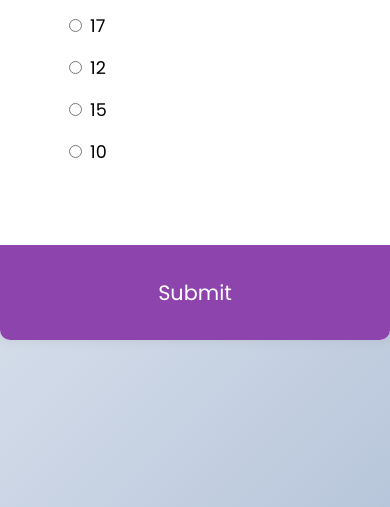
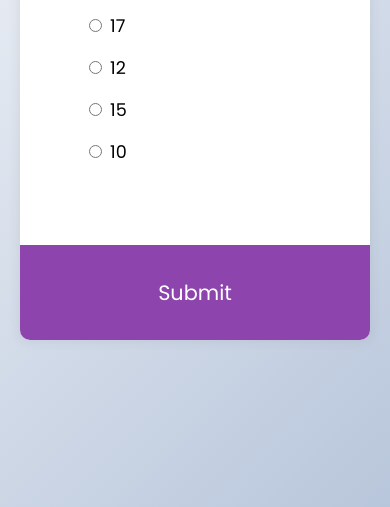
Before and after one commit to Saddam-tech/Quiz-app, a plain HTML site: page publish_dir/index.html in a window 390 px wide. Shown: the part 337-844 px from the top of the page. Drawn offline with Linux system fonts and the light colour scheme.

Commit message:
responsive

```diff
--- a/publish_dir/index.html
+++ b/publish_dir/index.html
@@ -14,7 +14,7 @@
     <div class="quiz-container" id="quiz">
       <div class="quiz-header">
         <h2 id="question">Question text</h2>
-         <ul class="parent_ul">
+         <ul>
            <li><input type="radio" id="a" class="answer" name="answer"><label id="a_text" for="a">Question</label></li>
            <li><input type="radio" id="b" class="answer" name="answer"><label id="b_text" for="b">Question</label></li>
            <li><input type="radio" id="c" class="answer" name="answer"><label id="c_text" for="c">Question</label></li>
--- a/publish_dir/style.css
+++ b/publish_dir/style.css
@@ -20,6 +20,12 @@ body {
   width: 600px;
   max-width: 100%;
   overflow: hidden;
+}
+
+@media screen and (max-width: 728px) {
+  .quiz-container {
+    width: 350px;
+  }
 }
 
 .quiz-header {
```
